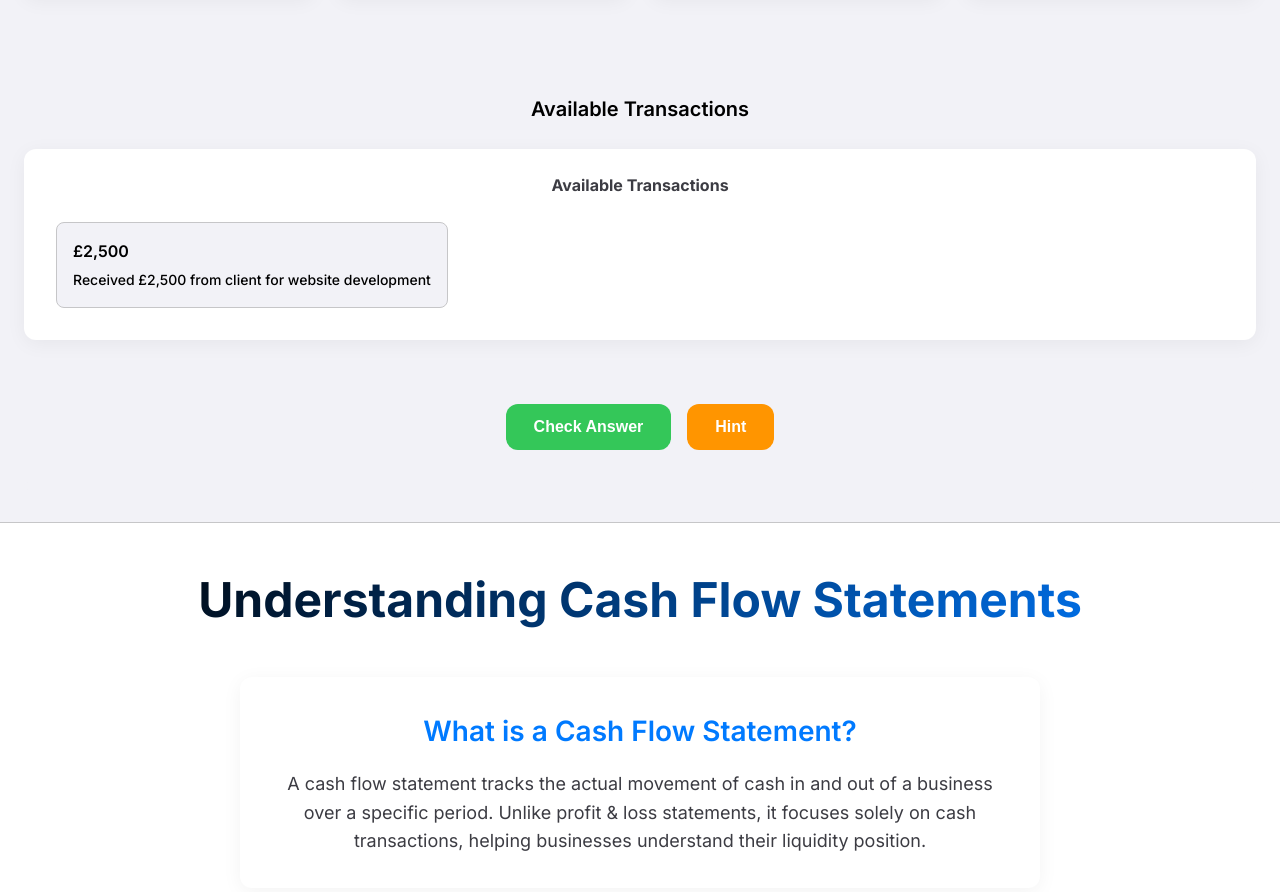
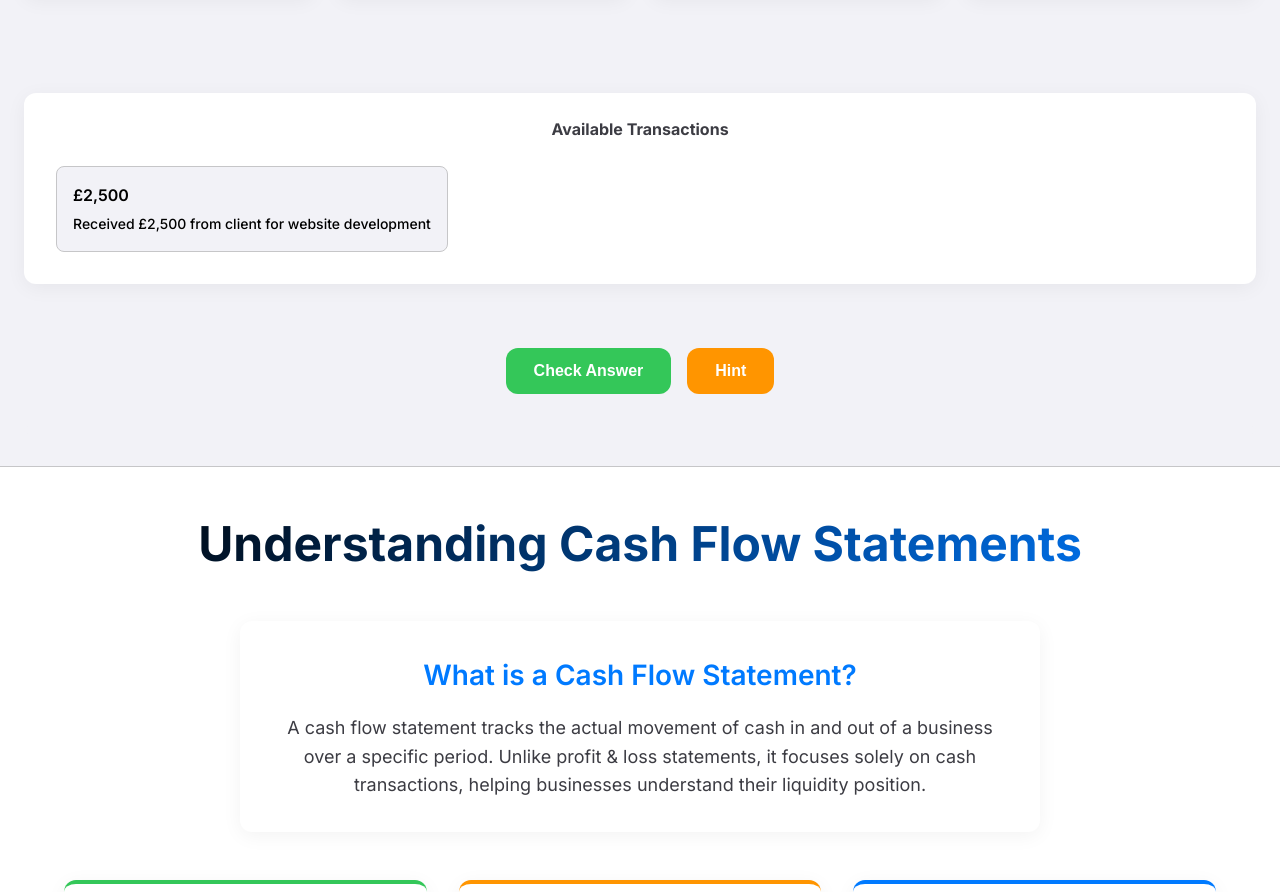
Before and after one commit to DrMichaelGuo/game-cash-flow-statement, a plain HTML site: page index.html in a window 1280 px wide. Shown: the part 1593-2485 px from the top of the page. Drawn offline with Linux system fonts and the light colour scheme.

Commit message:
Update index.html structure and improve accessibility features

```diff
--- a/index.html
+++ b/index.html
@@ -128,7 +128,6 @@
 
                 <!-- Available Transactions -->
                 <div class="available-transactions">
-                    <h3>Available Transactions</h3>
                     <div class="draggable-items" id="draggableItems">
                         <!-- Draggable transaction items will be populated here -->
                     </div>
```
